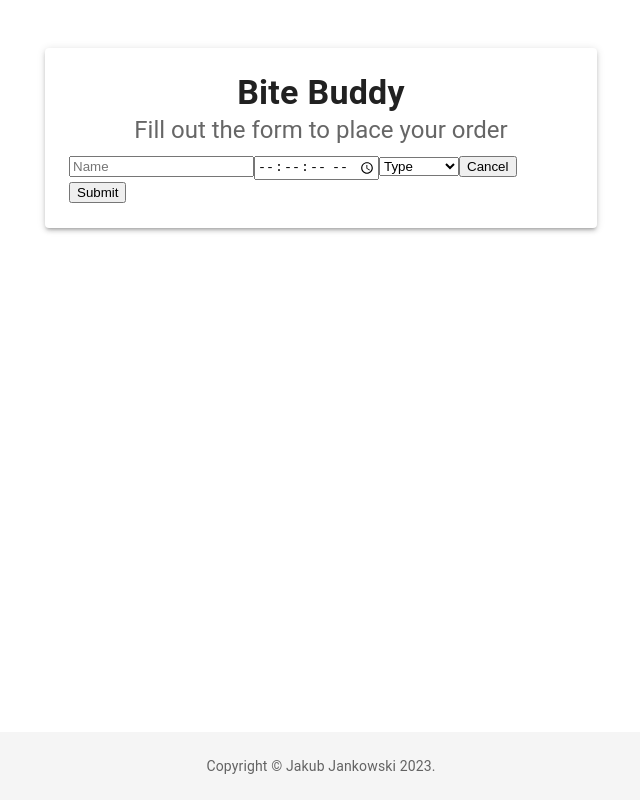
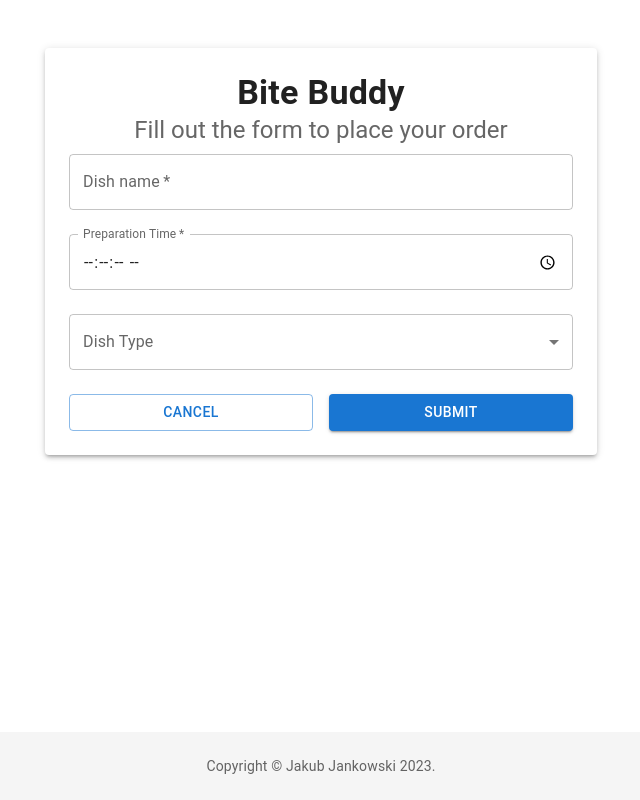
Before and after one commit to TheMankel/BiteBuddy, a React (Vite) app: page / in a window 1280 px wide. Shown: the whole page, without its empty margins (319-959 px from the left). Built offline with nearby package versions, Linux system fonts and the light colour scheme.

Commit message:
Refactored ProductsForm component

```diff
--- a/src/components/Home/ProductsForm/ProductsForm.tsx
+++ b/src/components/Home/ProductsForm/ProductsForm.tsx
@@ -1,4 +1,5 @@
-import { useForm, SubmitHandler } from 'react-hook-form';
+import { useForm, SubmitHandler, Controller } from 'react-hook-form';
+import { Box, Grid, TextField, MenuItem, Button } from '@mui/material';
 import { ProductType } from '../../../types/ProductType';
 
 const ProductsForm = () => {
@@ -6,6 +7,7 @@ const ProductsForm = () => {
     register,
     handleSubmit,
     reset,
+    control,
     formState: { errors },
   } = useForm<ProductType>();
 
@@ -16,30 +18,75 @@ const ProductsForm = () => {
     reset();
   };
 
+  const MenuItems = [
+    { label: 'Pizza', value: 'pizza' },
+    { label: 'Soup', value: 'soup' },
+    { label: 'Sandwich', value: 'sandwich' },
+  ];
+
   return (
-    <form onSubmit={handleSubmit(onSubmit)}>
-      <input
+    <Box component='form' onSubmit={handleSubmit(onSubmit)} noValidate>
+      <Grid container spacing={3} marginBottom={3}>
+        <Grid item xs={12}>
+          <TextField
+            required
+            fullWidth
+            id='name'
+            label='Dish name'
             type='text'
-        placeholder='Name'
             {...register('name', { required: true, minLength: 1 })}
           />
-      <input
+        </Grid>
+        <Grid item xs={12}>
+          <TextField
+            required
+            fullWidth
+            id='preparation_time'
+            label='Preparation Time'
             type='time'
-        placeholder='Preparation Time'
-        step={1}
+            inputProps={{
+              step: 1,
+            }}
+            InputLabelProps={{ shrink: true }}
             {...register('preparation_time', { required: true })}
           />
-      <select {...register('type', { required: true })}>
-        <option value=''>Type</option>
-        <option value='pizza'>Pizza</option>
-        <option value='soup'>Soup</option>
-        <option value='sandwich'>Sandwich</option>
-      </select>
-      <button type='button' onClick={handleCancel}>
+        </Grid>
+        <Grid item xs={12}>
+          <Controller
+            control={control}
+            name='type'
+            rules={{ required: true }}
+            defaultValue={''}
+            render={({ field }) => (
+              <TextField
+                select
+                fullWidth
+                id='type'
+                label='Dish Type'
+                {...field}>
+                {MenuItems.map((option) => (
+                  <MenuItem key={option.value} value={option.value}>
+                    {option.label}
+                  </MenuItem>
+                ))}
+              </TextField>
+            )}
+          />
+        </Grid>
+      </Grid>
+      <Grid container spacing={2}>
+        <Grid item xs={6}>
+          <Button fullWidth variant='outlined' onClick={handleCancel}>
             Cancel
-      </button>
-      <button type='submit'>Submit</button>
-    </form>
+          </Button>
+        </Grid>
+        <Grid item xs={6}>
+          <Button fullWidth variant='contained' type='submit'>
+            Submit
+          </Button>
+        </Grid>
+      </Grid>
+    </Box>
   );
 };
 
```
Lines whose indentation alone changed are shown as unchanged.
